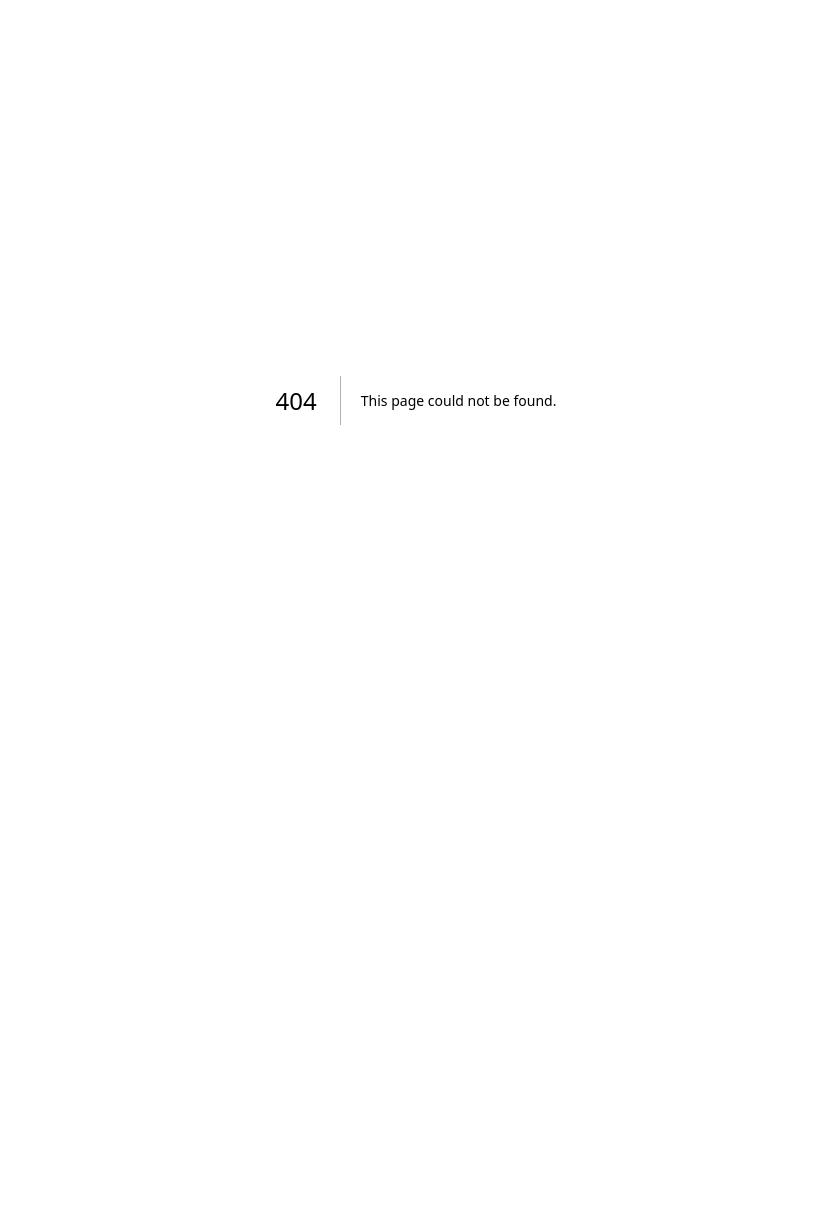
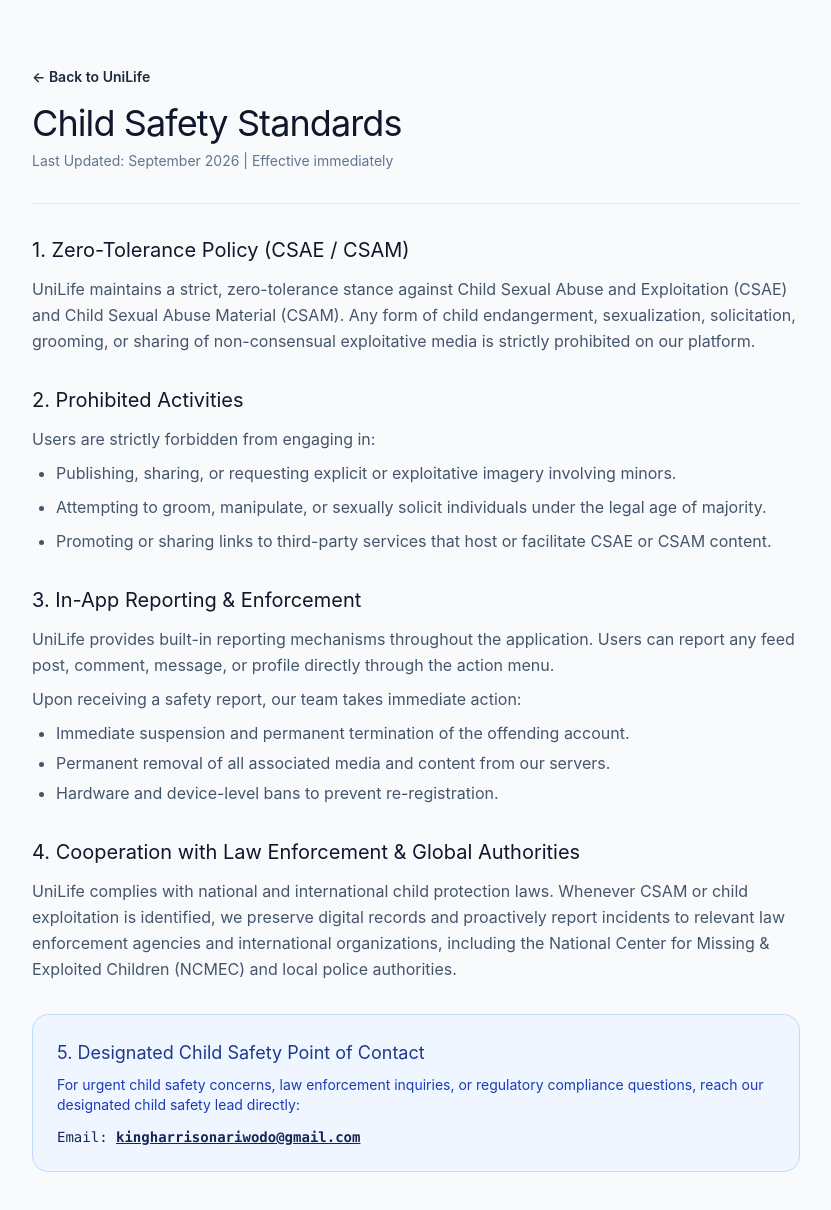
Before and after one commit to UniLife-Platform/UniLife-LandingPage, a Next.js app: page /child-safety in a window 1280 px wide. Before the commit this address had no page. Shown: the top 1210 px of the page, without its empty margins (224-1055 px from the left). Before the commit the page ends 800 px from the top, so only its background shows below. Built offline with nearby package versions, Linux system fonts and the light colour scheme.

Commit message:
12:10 09/05/26 - Updae child policy

```diff
--- /dev/null
+++ b/app/child-safety/page.tsx
@@ -0,0 +1,100 @@
+import React from 'react';
+import Link from 'next/link';
+
+export const metadata = {
+  title: 'Child Safety Standards | UniLife',
+  description: 'Our commitment and standards against child sexual abuse and exploitation (CSAE).',
+};
+
+export default function ChildSafetyPage() {
+  return (
+    <main className="min-h-screen bg-slate-50 dark:bg-[#0E1116] text-slate-800 dark:text-slate-200 py-16 px-6 sm:px-12 lg:px-24">
+      <div className="max-w-3xl mx-auto">
+        {/* Header */}
+        <div className="border-b border-slate-200 dark:border-slate-800 pb-8 mb-8">
+          <Link
+            href="/"
+            className="text-sm font-semibold text-blue-600 dark:text-blue-400 hover:underline mb-4 inline-block"
+          >
+            ← Back to UniLife
+          </Link>
+          <h1 className="text-3xl sm:text-4xl font-extrabold tracking-tight text-slate-900 dark:text-white">
+            Child Safety Standards
+          </h1>
+          <p className="mt-2 text-sm text-slate-500 dark:text-slate-400">
+            Last Updated: September 2026 | Effective immediately
+          </p>
+        </div>
+
+        {/* Content */}
+        <div className="space-y-8 text-base leading-relaxed">
+          {/* Section 1 */}
+          <section>
+            <h2 className="text-xl font-bold text-slate-900 dark:text-white mb-3">
+              1. Zero-Tolerance Policy (CSAE / CSAM)
+            </h2>
+            <p className="text-slate-600 dark:text-slate-300">
+              UniLife maintains a strict, zero-tolerance stance against Child Sexual Abuse and Exploitation (CSAE) and Child Sexual Abuse Material (CSAM). Any form of child endangerment, sexualization, solicitation, grooming, or sharing of non-consensual exploitative media is strictly prohibited on our platform.
+            </p>
+          </section>
+
+          {/* Section 2 */}
+          <section>
+            <h2 className="text-xl font-bold text-slate-900 dark:text-white mb-3">
+              2. Prohibited Activities
+            </h2>
+            <p className="text-slate-600 dark:text-slate-300 mb-2">
+              Users are strictly forbidden from engaging in:
+            </p>
+            <ul className="list-disc pl-6 space-y-2 text-slate-600 dark:text-slate-300">
+              <li>Publishing, sharing, or requesting explicit or exploitative imagery involving minors.</li>
+              <li>Attempting to groom, manipulate, or sexually solicit individuals under the legal age of majority.</li>
+              <li>Promoting or sharing links to third-party services that host or facilitate CSAE or CSAM content.</li>
+            </ul>
+          </section>
+
+          {/* Section 3 */}
+          <section>
+            <h2 className="text-xl font-bold text-slate-900 dark:text-white mb-3">
+              3. In-App Reporting & Enforcement
+            </h2>
+            <p className="text-slate-600 dark:text-slate-300">
+              UniLife provides built-in reporting mechanisms throughout the application. Users can report any feed post, comment, message, or profile directly through the action menu.
+            </p>
+            <p className="mt-2 text-slate-600 dark:text-slate-300">
+              Upon receiving a safety report, our team takes immediate action:
+            </p>
+            <ul className="list-disc pl-6 mt-2 space-y-1 text-slate-600 dark:text-slate-300">
+              <li>Immediate suspension and permanent termination of the offending account.</li>
+              <li>Permanent removal of all associated media and content from our servers.</li>
+              <li>Hardware and device-level bans to prevent re-registration.</li>
+            </ul>
+          </section>
+
+          {/* Section 4 */}
+          <section>
+            <h2 className="text-xl font-bold text-slate-900 dark:text-white mb-3">
+              4. Cooperation with Law Enforcement & Global Authorities
+            </h2>
+            <p className="text-slate-600 dark:text-slate-300">
+              UniLife complies with national and international child protection laws. Whenever CSAM or child exploitation is identified, we preserve digital records and proactively report incidents to relevant law enforcement agencies and international organizations, including the National Center for Missing & Exploited Children (NCMEC) and local police authorities.
+            </p>
+          </section>
+
+          {/* Section 5 - Designated Contact */}
+          <section className="bg-blue-50 dark:bg-blue-950/40 border border-blue-200 dark:border-blue-900/50 rounded-2xl p-6">
+            <h2 className="text-lg font-bold text-blue-900 dark:text-blue-300 mb-2">
+              5. Designated Child Safety Point of Contact
+            </h2>
+            <p className="text-sm text-blue-800 dark:text-blue-300/80 mb-3">
+              For urgent child safety concerns, law enforcement inquiries, or regulatory compliance questions, reach our designated child safety lead directly:
+            </p>
+            <div className="text-sm font-mono text-blue-950 dark:text-blue-200">
+              Email: <a href="mailto:kingharrisonariwodo@gmail.com" className="underline font-semibold">kingharrisonariwodo@gmail.com</a>
+            </div>
+          </section>
+        </div>
+      </div>
+    </main>
+  );
+}
--- a/components/Footer.tsx
+++ b/components/Footer.tsx
@@ -80,6 +80,8 @@
   { label: "Privacy Policy", href: "/policy" },
   { label: "Terms & Conditions", href: "/terms" },
   { label: "Community Guidelines", href: "/guidelines" },
+  { label: "Child Safety Standards", href: "/child-safety" },
+  { label: "Delete Account", href: "/delete-account" },
 ];
 
 const fadeUp = {
```
